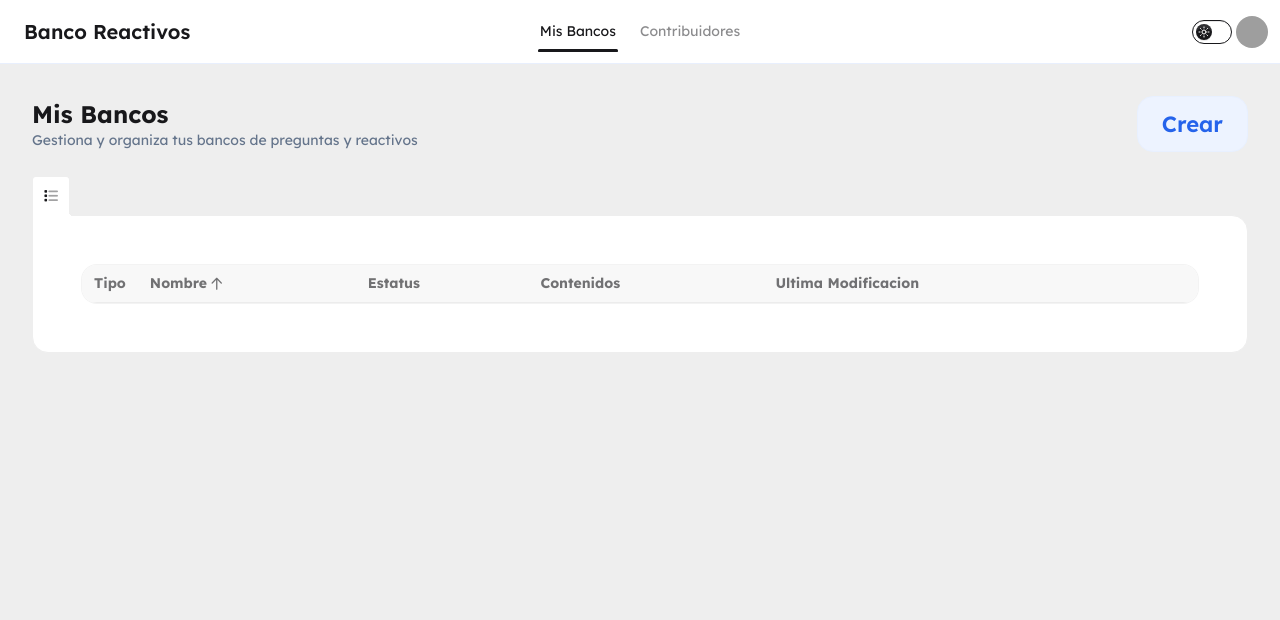
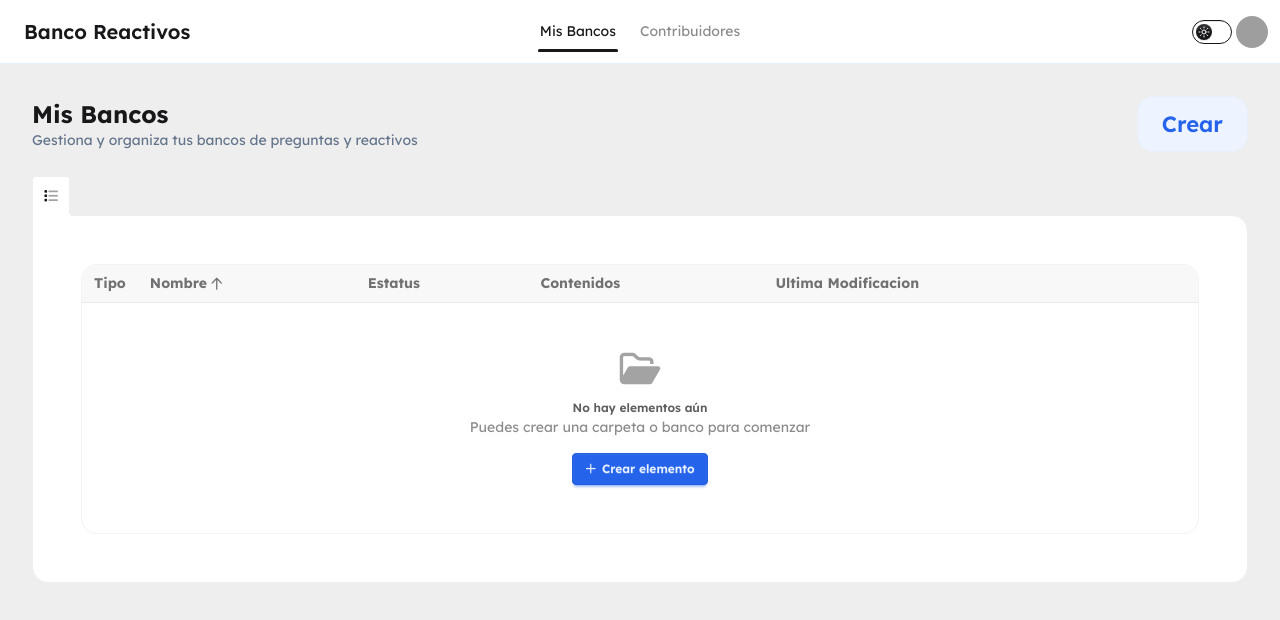
Before and after one commit to CarlosAdrian36/BancoReactivos2, a Vue app: page /misBancos in a window 1280 px wide. Shown: the top 620 px of the page. Built offline with nearby package versions, Linux system fonts and the light colour scheme; grey boxes are pictures that could not be loaded.

Commit message:
se creo el uso de local storage del store useitemsStore.ts

```diff
--- a/package.json
+++ b/package.json
@@ -12,6 +12,7 @@
     "@tailwindcss/vite": "^4.2.2",
     "@vee-validate/zod": "^4.15.1",
     "pinia": "^3.0.4",
+    "pinia-plugin-persistedstate": "^4.7.1",
     "tailwindcss": "^4.2.2",
     "vee-validate": "^4.15.1",
     "vue": "^3.5.30",
--- a/src/main.ts
+++ b/src/main.ts
@@ -4,8 +4,12 @@ import "./style.css";
 import "./assets/fontawesome/css/all.css";
 import App from "./App.vue";
 import router from "./router/index.ts";
+import persistedState from "pinia-plugin-persistedstate";
 
 const app = createApp(App);
-app.use(createPinia());
+
+const pinia = createPinia();
+pinia.use(persistedState);
+app.use(pinia);
 app.use(router);
 app.mount("#app");
--- a/src/modules/home/common/components/stores/useitemsStore.ts
+++ b/src/modules/home/common/components/stores/useitemsStore.ts
@@ -9,6 +9,7 @@ export const useItemsStore = defineStore("items", {
     bancos: [] as Banco[],
     carpetas: [] as Carpeta[]
   }),
+  persist: true,
 
   getters: {
     bancosLista(): ItemLista[] {
--- a/src/modules/home/common/components/tablaBancosyCarpetas.vue
+++ b/src/modules/home/common/components/tablaBancosyCarpetas.vue
@@ -1,6 +1,7 @@
 <script setup lang="ts">
 import { useRouter } from "vue-router";
 import CrearCarpeta from "@/modules/home/modals/crearCarpeta.vue";
+import eliminarCarpeta from "@/modules/home/modals/eliminarCarpeta.vue";
 const modal = useModalStore();
 
 const router = useRouter();
@@ -31,11 +32,33 @@ function editarCarpeta(item: ItemLista) {
       type: "submit",
       action: () => {
         // Aquí iría la lógica para editar la carpeta, como enviar datos al backend, etc.
-        console.log("Carpeta editada");
+        console.log("Carpeta editada con el boton");
         modal.closeModal();
       }
     }
   ]);
+}
+
+function quitarCarpeta(item: ItemLista) {
+  // Aquí iría la lógica para eliminar la carpeta, como mostrar una confirmación, enviar datos al backend, etc.
+  modal.openModal(eliminarCarpeta, { carpeta: item }, [
+    {
+      label: "Cancelar",
+      variant: "outline",
+      action: modal.closeModal
+    },
+    {
+      label: "Eliminar ",
+      variant: "error",
+      type: "submit",
+      action: () => {
+        // Aquí iría la lógica para eliminar la carpeta, como enviar datos al backend, etc.
+        // console.log("Carpeta eliminada");
+        // modal.closeModal();
+      }
+    }
+  ]);
+  // console.log("Carpeta eliminada");
 }
 
 // SUSTITUIR POR TANSTACKQUERY
@@ -52,8 +75,6 @@ const { lista } = storeToRefs(store);
 //
 </script>
 <template>
-  <!-- <div class="max-w-350 mx-auto px-6 py-6">
-    <div class="overflow-x-auto rounded-box border border-base-content/5 bg-base-100"> -->
   <table class="table table-sm w-full">
     <thead class="bg-base-200">
       <tr>
@@ -74,6 +95,7 @@ const { lista } = storeToRefs(store);
     </thead>
     <tbody>
       <tr
+        v-if="lista.length"
         v-for="item in lista"
         :key="item.id"
         class="cursor-pointer hover:bg-base-200 transition"
@@ -118,8 +140,24 @@ const { lista } = storeToRefs(store);
               <i class="fa-regular fa-pen-to-square"></i>
             </button>
 
-            <button class="btn btn-soft btn-error" @click.stop>
+            <button class="btn btn-soft btn-error" @click.stop="quitarCarpeta(item)">
               <i class="fa-regular fa-trash-can"></i>
+            </button>
+          </div>
+        </td>
+      </tr>
+      <tr v-else>
+        <td colspan="6">
+          <div class="flex flex-col items-center justify-center py-10 text-center">
+            <i class="fa-regular fa-folder-open text-4xl text-base-content/40 mb-3"></i>
+
+            <p class="font-semibold text-base-content/70">No hay elementos aún</p>
+
+            <p class="text-sm text-base-content/50">Puedes crear una carpeta o banco para comenzar</p>
+
+            <button class="btn btn-primary btn-sm mt-4" @click="">
+              <i class="fa-regular fa-plus"></i>
+              Crear elemento
             </button>
           </div>
         </td>
--- a/src/modules/home/modals/crearCarpeta.vue
+++ b/src/modules/home/modals/crearCarpeta.vue
@@ -51,6 +51,7 @@ const submit = handleSubmit(() => {
     store.editarCarpeta(props.carpeta.id, {
       nombre: nombre.value
     });
+    console.log("Se mando al submit editar");
   } else {
     store.agregarCarpeta({
       id: Date.now(),
@@ -60,7 +61,7 @@ const submit = handleSubmit(() => {
     });
   }
   modal.closeModal();
-  console.log("Carpeta creada");
+  console.log("Se mando al submit");
   return true;
 });
 
--- /dev/null
+++ b/src/modules/home/modals/eliminarCarpeta.vue
@@ -0,0 +1,12 @@
+<template>aqui se realiza la eliminacion del banco</template>
+<script setup lang="ts">
+const props = defineProps<{
+  modo?: "editar" | "crear";
+  carpeta?: {
+    id: number;
+    nombre: string;
+    fecha: string;
+    bancos: number;
+  };
+}>();
+</script>
```
Also changed, not shown: src/modules/home/modals/crearBanco.vue (+16 -21 lines), src/modules/home/modals/editarCarpeta.vue (deleted), 1 other file (tests, documents, lock files or other folders).
